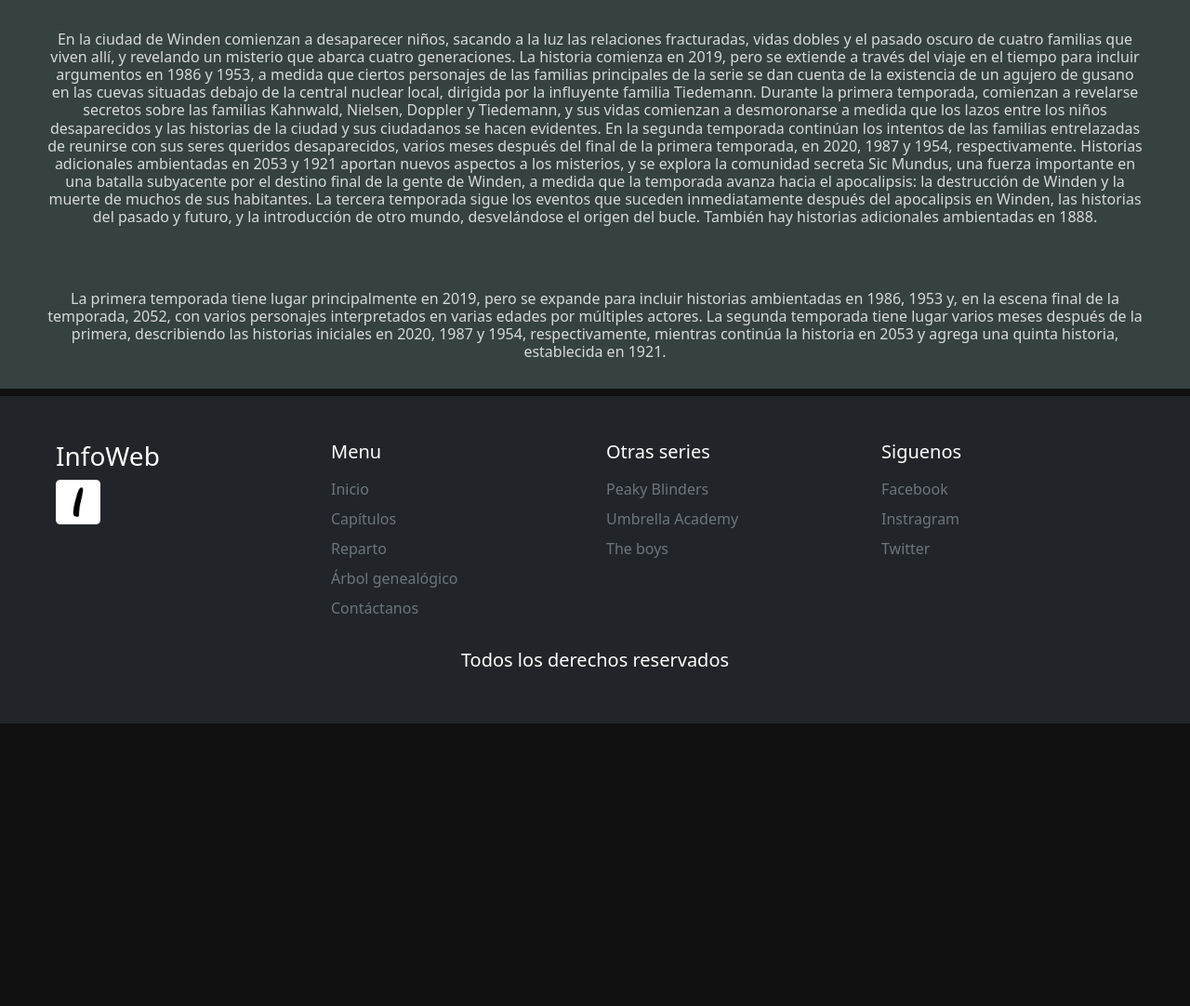
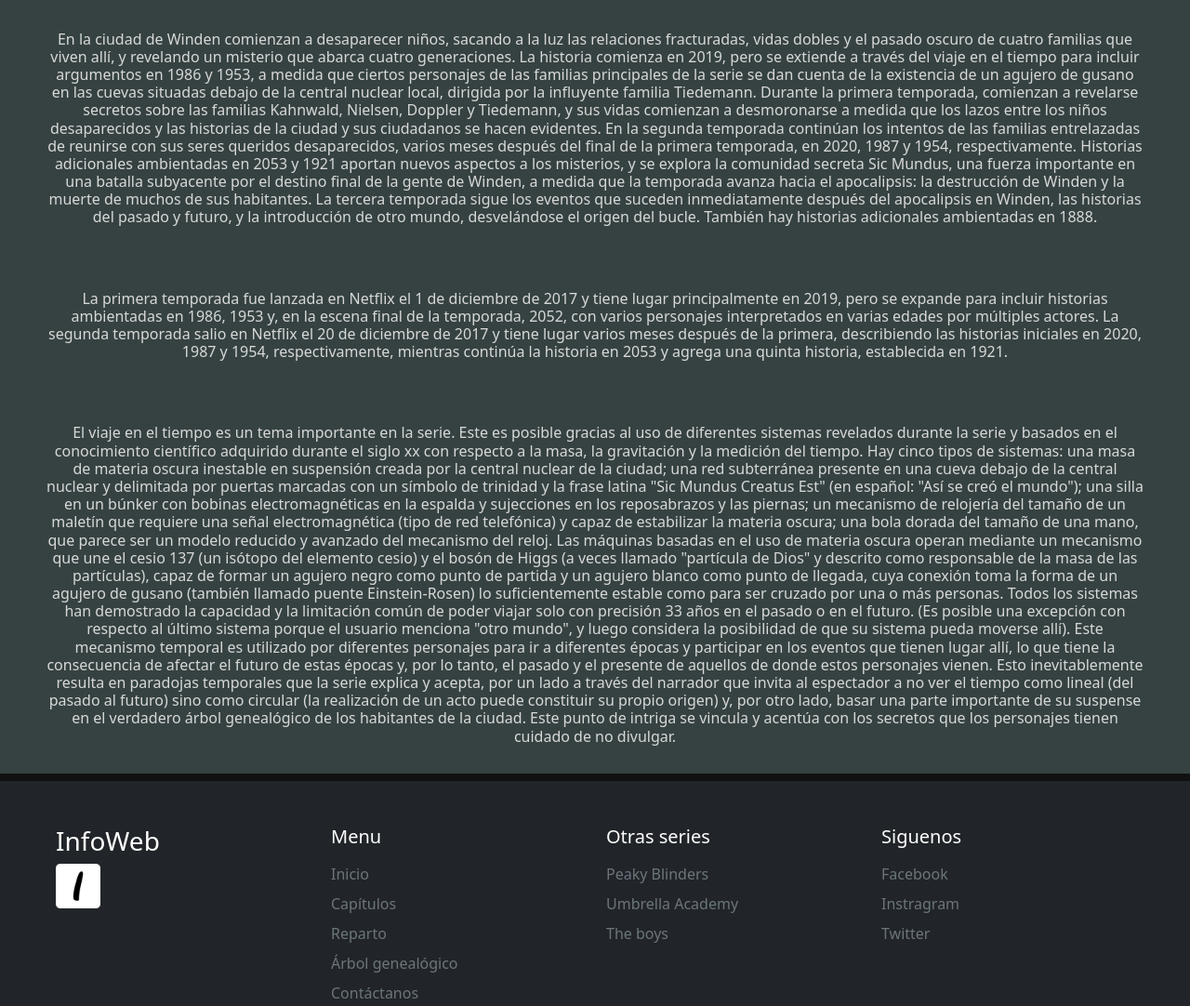
Before and after one commit to FacuMerkin/WebDark, a website: page index.html in a window 1280 px wide. Shown: the part 756-1838 px from the top of the page at 93% size. Before the commit the page ends 1534 px from the top, so only its background shows below. Drawn offline with nearby package versions, Linux system fonts and the light colour scheme.

Commit message:
Toques finales

```diff
--- a/index.html
+++ b/index.html
@@ -57,7 +57,23 @@
         </div>
         <div>
             <h3 class="sinopsis">
-                La primera temporada tiene lugar principalmente en 2019, pero se expande para incluir historias ambientadas en 1986, 1953 y, en la escena final de la temporada, 2052, con varios personajes interpretados en varias edades por múltiples actores. La segunda temporada tiene lugar varios meses después de la primera, describiendo las historias iniciales en 2020, 1987 y 1954, respectivamente, mientras continúa la historia en 2053 y agrega una quinta historia, establecida en 1921.
+                La primera temporada fue lanzada en Netflix el 1 de diciembre de 2017 y tiene lugar principalmente en 2019, pero se expande para incluir historias ambientadas en 1986, 1953 y, en la escena final de la temporada, 2052, con varios personajes interpretados en varias edades por múltiples actores. La segunda temporada salio en Netflix el 20 de diciembre de 2017 y tiene lugar varios meses después de la primera, describiendo las historias iniciales en 2020, 1987 y 1954, respectivamente, mientras continúa la historia en 2053 y agrega una quinta historia, establecida en 1921.
+            </h3>
+        </div>
+        <div>
+            <h3 class="sinopsis">
+                El viaje en el tiempo es un tema importante en la serie. Este es posible gracias al uso de diferentes sistemas revelados durante la serie y basados en el conocimiento científico adquirido durante el siglo xx con respecto a la masa, la gravitación y la medición del tiempo. Hay cinco tipos de sistemas:
+
+una masa de materia oscura inestable en suspensión creada por la central nuclear de la ciudad;
+una red subterránea presente en una cueva debajo de la central nuclear y delimitada por puertas marcadas con un símbolo de trinidad y la frase latina "Sic Mundus Creatus Est" (en español: "Así se creó el mundo");
+una silla en un búnker con bobinas electromagnéticas en la espalda y sujecciones en los reposabrazos y las piernas;
+un mecanismo de relojería del tamaño de un maletín que requiere una señal electromagnética (tipo de red telefónica) y capaz de estabilizar la materia oscura;
+una bola dorada del tamaño de una mano, que parece ser un modelo reducido y avanzado del mecanismo del reloj.
+Las máquinas basadas en el uso de materia oscura operan mediante un mecanismo que une el cesio 137 (un isótopo del elemento cesio) y el bosón de Higgs (a veces llamado "partícula de Dios" y descrito como responsable de la masa de las partículas), capaz de formar un agujero negro como punto de partida y un agujero blanco como punto de llegada, cuya conexión toma la forma de un agujero de gusano (también llamado puente Einstein-Rosen) lo suficientemente estable como para ser cruzado por una o más personas.
+
+Todos los sistemas han demostrado la capacidad y la limitación común de poder viajar solo con precisión 33 años en el pasado o en el futuro. (Es posible una excepción con respecto al último sistema porque el usuario menciona "otro mundo", y luego considera la posibilidad de que su sistema pueda moverse allí).
+
+Este mecanismo temporal es utilizado por diferentes personajes para ir a diferentes épocas y participar en los eventos que tienen lugar allí, lo que tiene la consecuencia de afectar el futuro de estas épocas y, por lo tanto, el pasado y el presente de aquellos de donde estos personajes vienen. Esto inevitablemente resulta en paradojas temporales que la serie explica y acepta, por un lado a través del narrador que invita al espectador a no ver el tiempo como lineal (del pasado al futuro) sino como circular (la realización de un acto puede constituir su propio origen) y, por otro lado, basar una parte importante de su suspense en el verdadero árbol genealógico de los habitantes de la ciudad. Este punto de intriga se vincula y acentúa con los secretos que los personajes tienen cuidado de no divulgar.
             </h3>
         </div>
     </main>
--- a/scss/styles.scss
+++ b/scss/styles.scss
@@ -230,7 +230,7 @@
 }
 
 .imagen-arbol{
-    margin-bottom: 30px;
+    margin-bottom: 40px;
 }
 
 .imagen-fondo{
```
